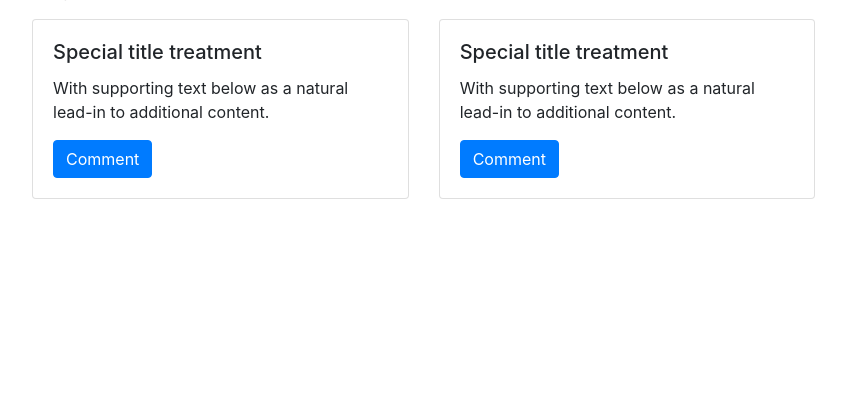
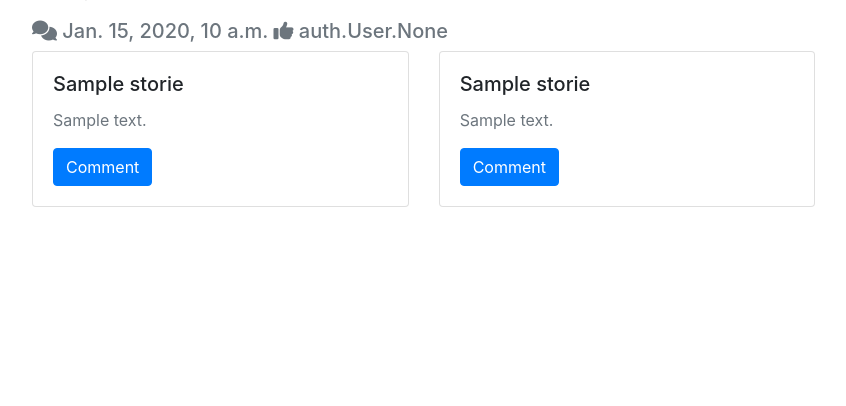
Before and after one commit to Balazs9/gamer-stories, a Django app: page / in a window 1280 px wide. Shown: the part 67-473 px from the top of the page, without its empty margins (3-849 px from the left). Run offline with Django 3.2, Linux system fonts and the light colour scheme; tables that the repository leaves empty hold one stand-in row (values such as "Sample post"); some libraries are stand-ins or nearby versions; some web fonts are replaced.

Commit message:
add posts date and likes visible under the post

```diff
--- a/templates/index.html
+++ b/templates/index.html
@@ -16,14 +16,15 @@
                     <img class="card-img-top" src="{{ post.posted_image.url }}">
                     {% endif %}
                     <div class="image-pop">
-                        <p class="author">{{ post.author }}</p>
+                        <p class="author"><i class="fas fa-comment"></i> {{ post.author }}</p>
                     </div>
+                    <p class="card-text text-muted h5"><i class="fas fa-comments"></i> {{ post.posted_date }} <i class="fas fa-thumbs-up"></i> {{ post.likes }}</p>
                     <div class="row">
                         <div class="col-sm-6">
                           <div class="card">
                             <div class="card-body">
-                              <h5 class="card-title">Special title treatment</h5>
-                              <p class="card-text">With supporting text below as a natural lead-in to additional content.</p>
+                              <h5 class="card-title"> {{ post.title }} </h5>
+                              <p class="card-text text-muted"> {{ post.content }} </p>
                               <a href="#" class="btn btn-primary">Comment</a>
                             </div>
                           </div>
@@ -31,8 +32,8 @@
                         <div class="col-sm-6">
                           <div class="card">
                             <div class="card-body">
-                              <h5 class="card-title">Special title treatment</h5>
-                              <p class="card-text">With supporting text below as a natural lead-in to additional content.</p>
+                              <h5 class="card-title"> {{ post.title }} </h5>
+                              <p class="card-text text-muted"> {{ post.content }} </p>
                               <a href="#" class="btn btn-primary">Comment</a>
                             </div>
                           </div>
```
